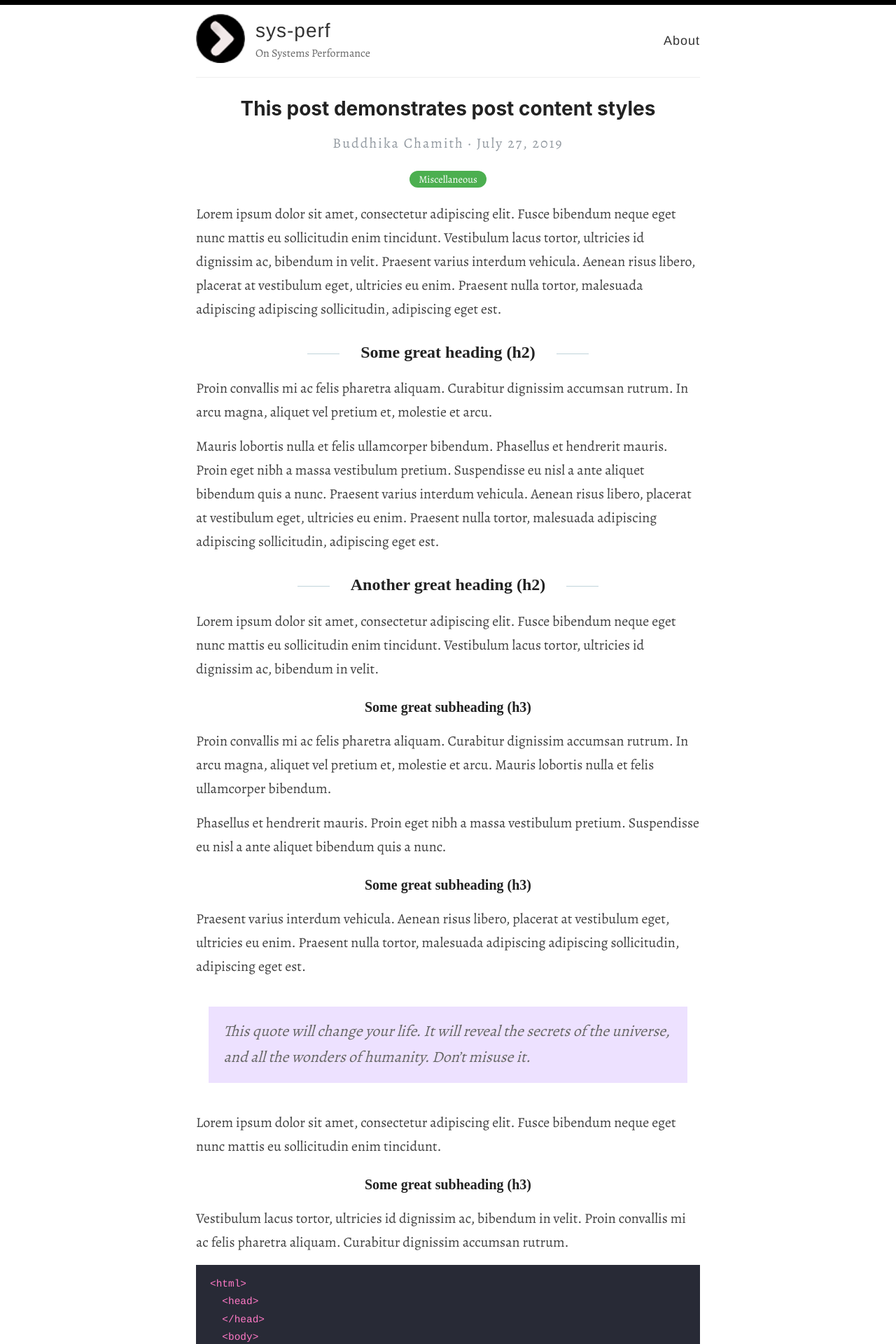
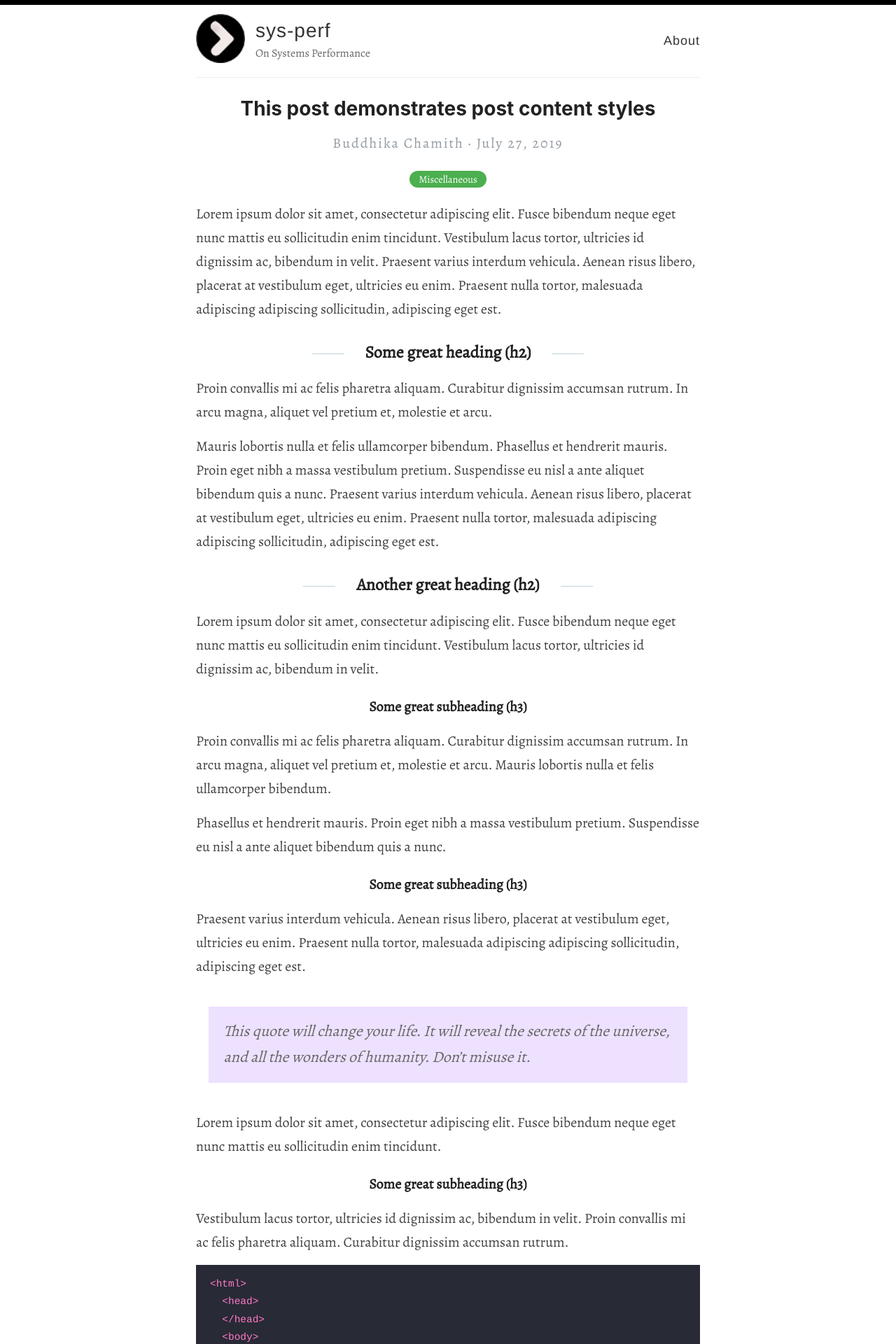
Before and after one commit to chamibuddhika/chamibuddhika.github.io, a Jekyll site: the page built from _posts/2019-7-27-this-post-demonstrates-post-content-styles.md, in a window 1280 px wide. Shown: the top 1920 px of the page at 70% size. Built offline with Jekyll 4.4.1, drawn with Linux system fonts in a browser that asks for light colours; some web fonts are replaced.

Commit message:
Update font styles

```diff
--- a/assets/style.scss
+++ b/assets/style.scss
@@ -13,17 +13,18 @@
 /* BASE RULES */
 /**************/
 
-@import url('https://fonts.googleapis.com/css?family=Roboto');
+// @import url('https://fonts.googleapis.com/css?family=Roboto');
+@import url('https://fonts.googleapis.com/css2?family=Alegreya&display=swap');
 
-@font-face {
-    font-family: "Alegreya-Regular";
-    src: url("../fonts/Alegreya-Regular.ttf");
-}
+// @font-face {
+//    font-family: "Alegreya-Regular";
+//    src: url("../fonts/Alegreya-Regular.ttf");
+// }
 
-@font-face {
-    font-family: "Alegreya-Medium";
-    src: url("../fonts/Alegreya-Medium.ttf");
-}
+//@font-face {
+//    font-family: "Alegreya-Medium";
+//    src: url("../fonts/Alegreya-Medium.ttf");
+// }
 
 html {
   font-size: 100%;
@@ -35,7 +36,7 @@
 
 body {
   background: #fff;
-  font-family: "Alegreya-Regular";
+  font-family: 'Alegreya', serif;
   color: #404040;
   line-height: 1.7;
   font-weight: 400;
@@ -53,7 +54,7 @@
 //  -system-ui, -apple-system, BlinkMacSystemFont, "Segoe UI", Roboto, Helvetica, Arial, sans-serif, "Apple Color Emoji", "Segoe UI Emoji", "Segoe UI Symbol";
 
 h1, h2, h3, h4, h5, h6 {
-  font-family: "Alegreya-Medium";
+  font-family: 'Alegreya', serif;
   color: $darkerGray;
   font-weight: bold;
 
```
